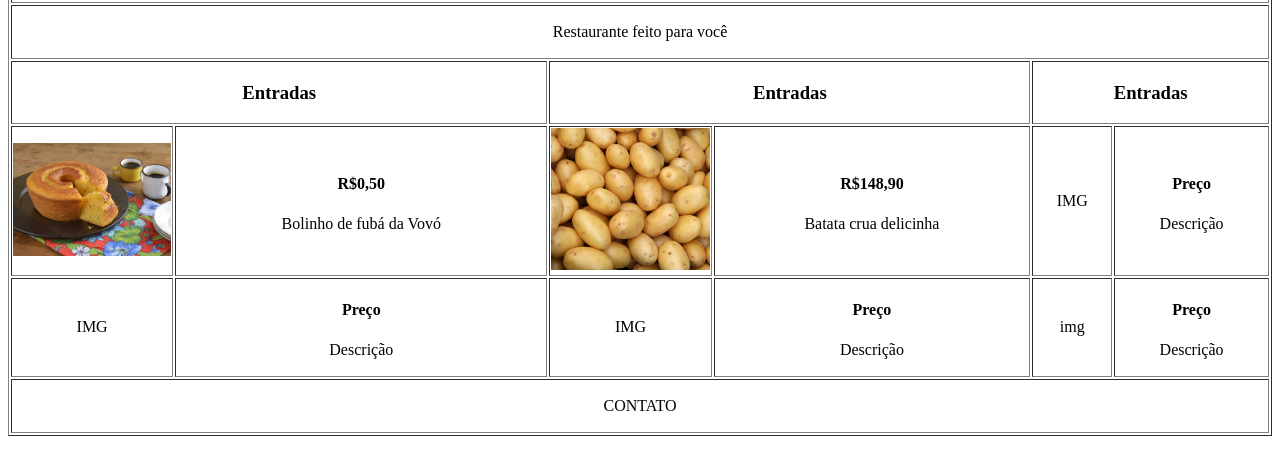
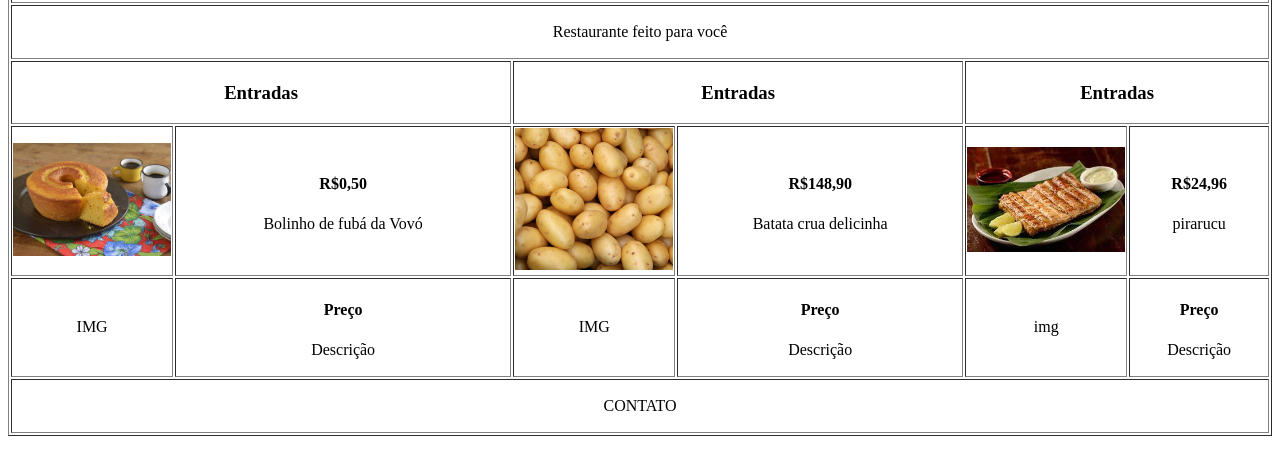
Before and after one commit to ArthurBarcala/git-branches, a plain HTML site: page index.html in a window 1280 px wide. Shown: the part 92-564 px from the top of the page. Drawn offline with Linux system fonts and the light colour scheme.

Commit message:
adicionando conteudo no index.html

```diff
--- a/index.html
+++ b/index.html
@@ -40,10 +40,10 @@
                 <h4>R$148,90</h4>
                 <p>Batata crua delicinha</p>
             </td>
-            <td >IMG</td>
+            <td width="13%"><img src="assets/download.jpg" alt="pirarucu" width="100%"></td>
             <td>
-                <h4>Preço</h4>
-                <p>Descrição</p>
+                <h4>R$24,96</h4>
+                <p>pirarucu</p>
             </td>
         </tr>
         <tr align="center">
```
